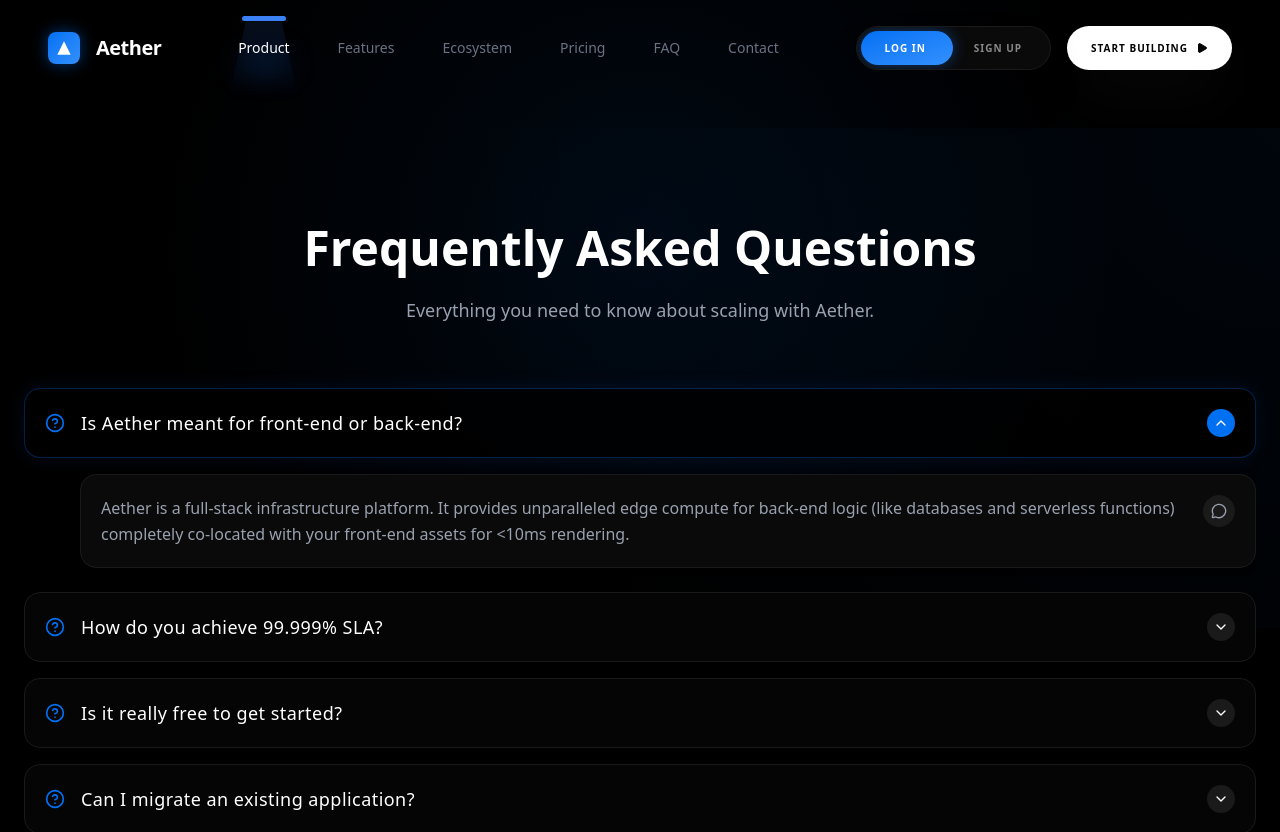
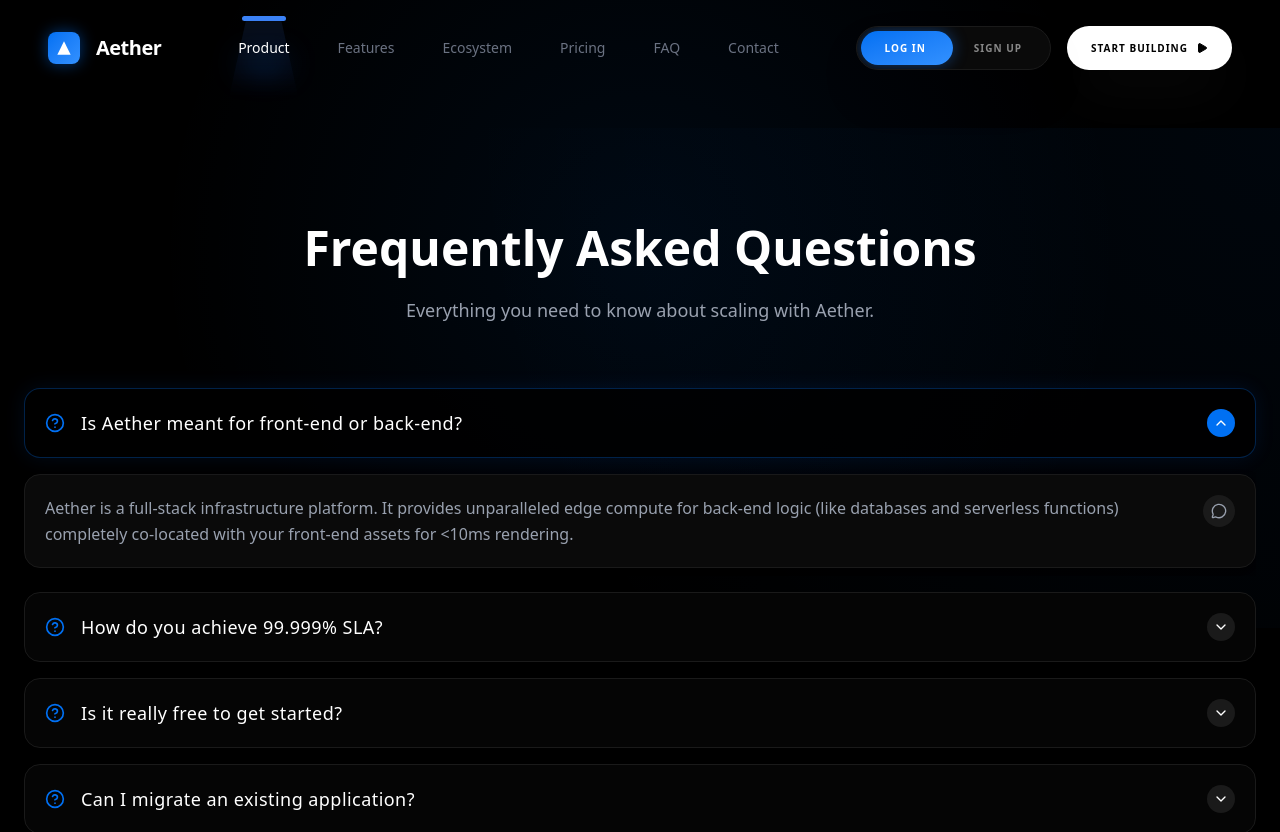
Before and after one commit to shivammane2007/Aether_Agency, a Next.js app: page /faq in a window 1280 px wide. Shown: the top 832 px of the page. Built offline with nearby package versions, Linux system fonts and the light colour scheme.

Commit message:
style: remove indentation margin from faq accordion answers

```diff
--- a/components/ui/custom-accordion.tsx
+++ b/components/ui/custom-accordion.tsx
@@ -62,7 +62,7 @@ const CustomAccordionContent = React.forwardRef<
         )}
         {...props}
     >
-        <div className="mt-4 ml-14">
+        <div className="mt-4">
             <div className="flex items-start gap-4 rounded-2xl bg-[#0a0a0a] border border-[#1a1a1a] p-5 shadow-lg shadow-black/50 transition-all">
                 <span className="flex-1 text-md leading-relaxed">{children}</span>
                 <div className="flex h-8 w-8 flex-shrink-0 items-center justify-center rounded-full bg-[#1a1a1a] transition-transform hover:scale-105">
```
